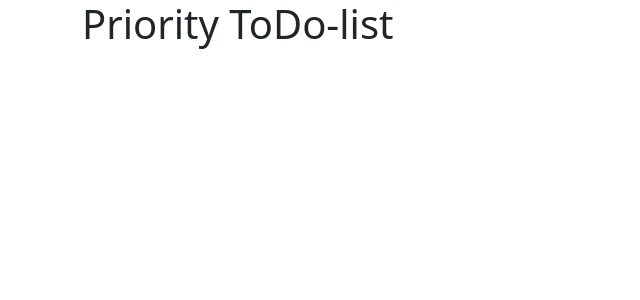
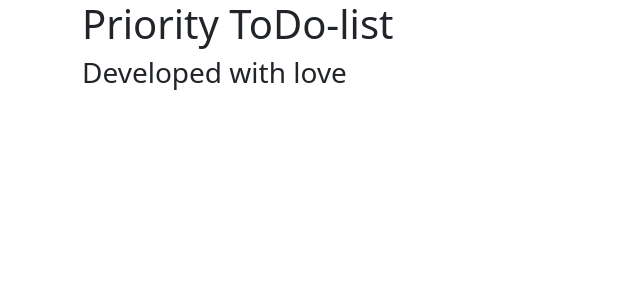
Before and after one commit to GencoMattia/priority-to-do-list, a Vue app: page / in a window 1280 px wide. Shown: the top 300 px of the page, without its empty margins (0-640 px from the left). Built offline with nearby package versions, Linux system fonts and the light colour scheme.

Commit message:
added footer

```diff
--- a/src/components/AppFooter.vue
+++ b/src/components/AppFooter.vue
@@ -9,7 +9,15 @@ export default {
 </script>
 
 <template>
-
+    <footer>
+        <section class="container">
+            <div class="row">
+                <h3>
+                    Developed with love
+                </h3>
+            </div>
+        </section>
+    </footer>
 </template>
 
 <style scoped lang="scss">
```
